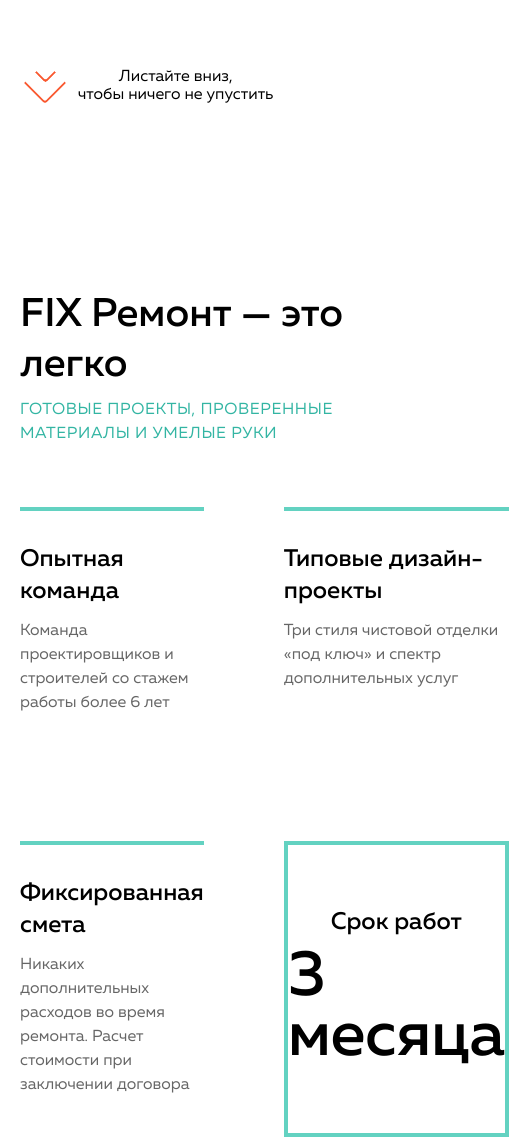
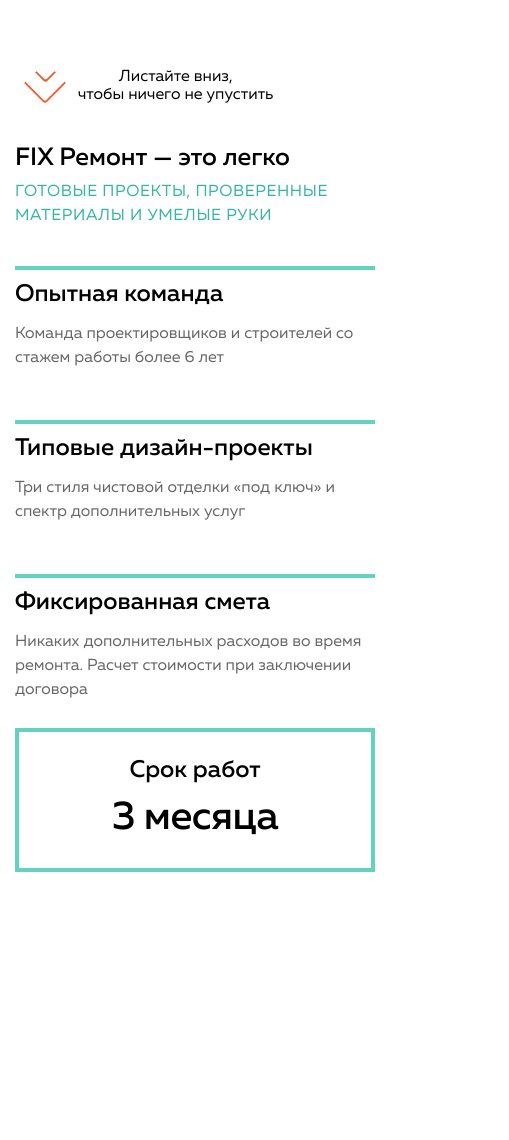
Before and after one commit to Pavel-Liteiniy/m18-test-task, a website: page src/index.html in a window 390 px wide. Shown: the part 720-1860 px from the top of the page, 509 px wide, since content can reach past the window. After the commit the page ends 1612 px from the top, so only its background shows below. Drawn offline with nearby package versions, Linux system fonts and the light colour scheme; files that its build step writes are made by us from their sources.

Commit message:
Добавялет адаптив для планшетной и мобильной версии features

```diff
--- a/src/less/blocks/features.less
+++ b/src/less/blocks/features.less
@@ -1,16 +1,33 @@
 .features__wrapper {
 	max-width: 1018px;
 	padding: 166px 16px 150px 20px;
+
+	@media (max-width: @desktop_width - 1) {
+		padding: 50px 16px 50px 20px;
+	}
+
+	@media (max-width: @tablet_width - 1) {
+		padding: 20px 15px 20px 15px;
+	}
 }
 
 .features__intro {
 	padding-bottom: 53px;
+
+	@media (max-width: @tablet_width - 1) {
+		padding-bottom: 30px;
+	}
 }
 
 .features__tagline {
 	margin: 0 0 8px;
 
 	.font_character(@h2_font_size, @h2_line_height, @bold_font_weight);
+
+	@media (max-width: @tablet_width - 1) {
+		font-size: @h2_mobile_font_size;
+		line-height: @h2_mobile_line_height;
+	}
 }
 
 .features__title {
@@ -41,14 +58,31 @@
 
 	grid-auto-rows: 1fr;
 	grid-template-columns: 1fr 1fr;
+
 	.list_default_remove();
+
 	row-gap: 38px;
+
+	@media (max-width: @desktop_width - 1) {
+		column-gap: 40px;
+
+		row-gap: 20px;
+	}
+
+	@media (max-width: @tablet_width - 1) {
+		grid-template-columns: 1fr;
+		row-gap: 10px;
+	}
 }
 
 .features__item {
 	padding: 32px 0;
 
 	border-top: @basic_border;
+
+	@media (max-width: @tablet_width - 1) {
+		padding: 8px 0;
+	}
 
 	&--extra {
 		display: flex;
@@ -66,6 +100,11 @@
 			letter-spacing: -0.5px;
 
 			.font_character(@large_font_size, @large_line_height, @bold_font_weight, @basic_black);
+
+			@media (max-width: @tablet_width - 1) {
+				font-size: @large_mobile_font_size;
+				line-height: @large_mobile_line_height;
+			}
 		}
 	}
 }
--- a/src/less/global/variables.less
+++ b/src/less/global/variables.less
@@ -28,12 +28,16 @@
 @h1_mobile_line_height: 32px;
 @h2_font_size: 40px;
 @h2_line_height: 50px;
+@h2_mobile_font_size: 25px;
+@h2_mobile_line_height: 28px;
 @h3_font_size: 24px;
 @h3_line_height: 32px;
 @base_font_size: 16px;
 @base_line_height: 24px;
 @large_font_size: 64px;
 @large_line_height: 60px;
+@large_mobile_font_size: 40px;
+@large_mobile_line_height: 46px;
 @button_font_size: 16px;
 @button_line_height: 18px;
 @form_font_size: 18px;
```
